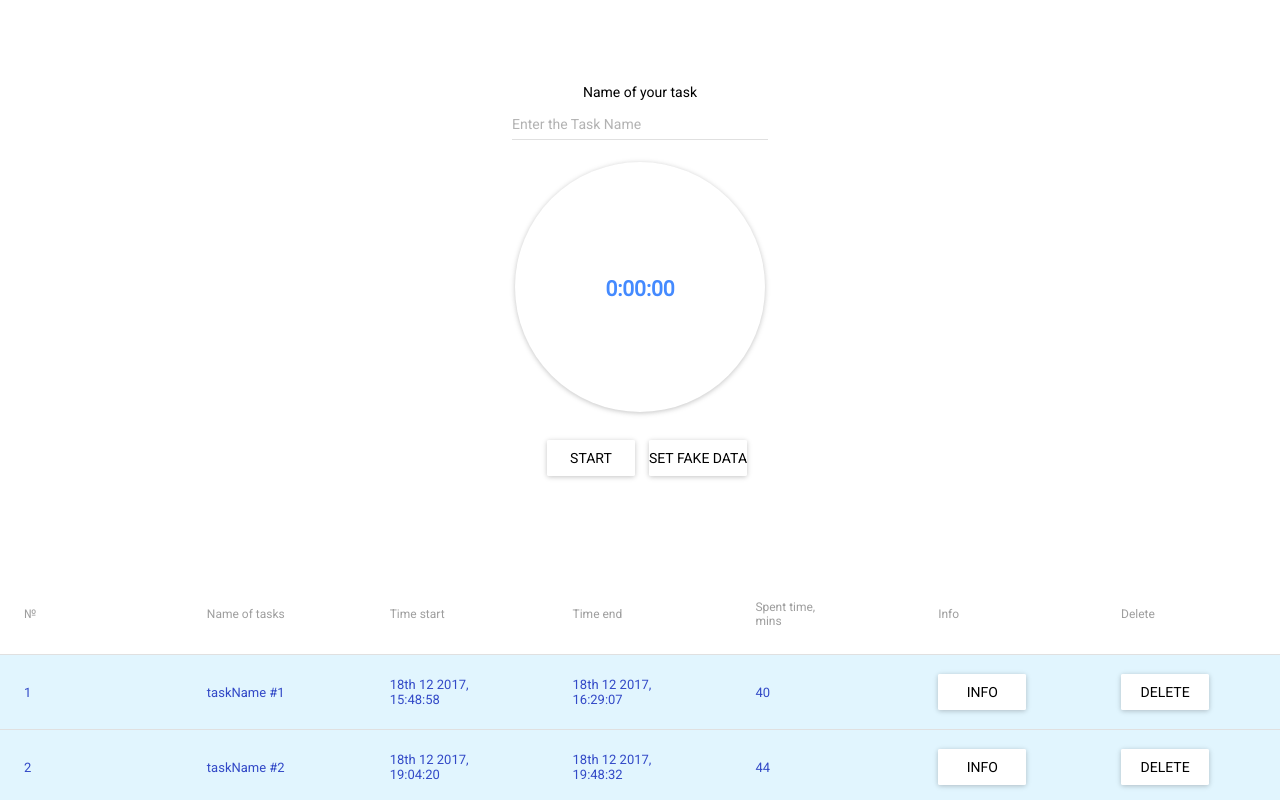
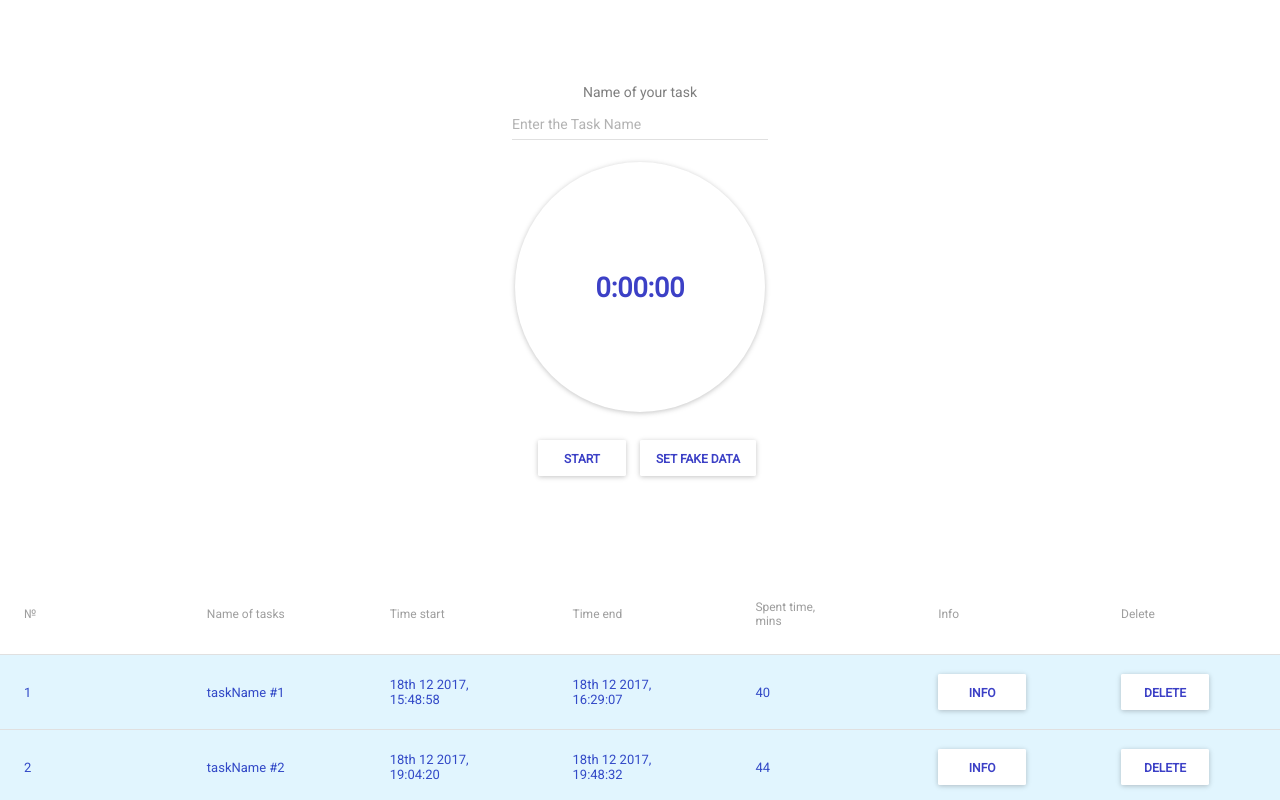
Before and after one commit to ti-tar/tasker, a React (Create React App) app: page / in a window 1280 px wide. Both pictures are taken after a click on the button "SET FAKE DATA". Shown: the top 800 px of the page. Built offline with nearby package versions, Linux system fonts and the light colour scheme.

Commit message:
material-ui + etc

```diff
--- a/package.json
+++ b/package.json
@@ -3,6 +3,7 @@
   "version": "0.1.0",
   "private": true,
   "dependencies": {
+    "dotenv": "^4.0.0",
     "material-ui": "^0.20.0",
     "moment": "^2.19.4",
     "react": "^16.2.0",
--- a/src/bro3Theme.js
+++ b/src/bro3Theme.js
@@ -1,19 +1,88 @@
-import {cyan500,cyan700,grey400} from 'material-ui/styles/colors';
+import spacing from 'material-ui/styles/spacing';
+import {
+    cyan500, cyan700, grey400,
+    pinkA200, grey100, grey300, grey500,
+    darkBlack, white,
+    fullBlack
+} from 'material-ui/styles/colors';
+
+import typography from 'material-ui/styles/typography';
+
+import { darken, fade } from 'material-ui/utils/colorManipulator';
+
 import getMuiTheme from 'material-ui/styles/getMuiTheme';
 
+/// -------
 
+export const currentTimeStyles = {
+    fontSize: `27px`,
+    fontStyle: 'normal',
+    color: '#3C40C6',
+    paddingTop: '110px'
+};
+
+export const paperStyles = {
+    display: 'block',
+    height: 250,
+    width: 250,
+    margin: `1em auto`,
+    textAlign: 'center',
+    zDepth: 1
+};
+
+export const taskNameStyles = {
+    color: '#7E7E7E'
+};
+
+export const taskInputStyles = {
+    color: '#3C40C6',
+};
+
+// -------
+
+
+// Общая тема
+//
 // http://www.material-ui.com/#/customization/themes
 
-const bro3Theme = getMuiTheme({
-    palette: {
-        primary1Color: cyan500,
-        primary2Color: cyan700,
-        primary3Color: grey400,
+const palette = {
+    primary1Color: cyan500,
+    primary2Color: cyan700,
+    primary3Color: grey400,
+    accent1Color: pinkA200,
+    accent2Color: grey100,
+    accent3Color: grey500,
+    textColor: '#3C40C6',
+    secondaryTextColor: fade(darkBlack, 0.54),
+    alternateTextColor: white,
+    canvasColor: white,
+    borderColor: grey300,
+    disabledColor: fade(darkBlack, 0.3),
+    pickerHeaderColor: cyan500,
+    clockCircleColor: fade(darkBlack, 0.07),
+    shadowColor: fullBlack,
+};
+
+const more = {
+    spacing: spacing,
+    //fontFamily: 'Roboto, sans-serif',
+    fontFamily: 'Verdana, sans-serif',
+    borderRadius: 2,
+    palette: palette,
+    raisedButton : {
+        color: palette.alternateTextColor,
+        textColor: palette.textColor,
+        primaryColor: palette.primary1Color,
+        primaryTextColor: palette.alternateTextColor,
+        secondaryColor: palette.accent1Color,
+        secondaryTextColor: palette.alternateTextColor,
+        disabledColor: darken(palette.alternateTextColor, 0.1),
+        disabledTextColor: fade(palette.textColor, 0.3),
+        fontSize: 12,
+        fontWeight: 'bold'
     },
-    appBar: {
-        height: 50,
-    },
-});
+};
 
+const bro3Theme = getMuiTheme(more);
 
 export default bro3Theme;
--- a/src/components/OpsComponent.js
+++ b/src/components/OpsComponent.js
@@ -8,25 +8,10 @@ import {
     saga_end_task,
     saga_set_fake_data
 } from '../actions/saga';
-import { pink500, blueA200 } from 'material-ui/styles/colors'
+import { pink500 } from 'material-ui/styles/colors'
 import { TextField , RaisedButton , Paper, Dialog, FlatButton } from "material-ui";
 
-
-const currentTimeStyle = {
-    fontSize: `21px`,
-    fontStyle: 'normal',
-    color: blueA200,
-    paddingTop: '115px'
-};
-
-const paperStyle = {
-    display: 'block',
-    height: 250,
-    width: 250,
-    margin: `1em auto`,
-    textAlign: 'center',
-    zDepth: 1
-};
+import { currentTimeStyles, paperStyles, taskNameStyles, taskInputStyles }  from '../bro3Theme';
 
 
 class OpsComponent extends React.Component {
@@ -136,16 +121,16 @@ class OpsComponent extends React.Component {
                 You've missed to fill the task name.
             </Dialog>
 
-            <p className="tack_title">Name of your task</p>
+            <p style={taskNameStyles} >Name of your task</p>
 
-            <TextField id="taskName" type="text" value={this.props.taskName} hintText="Enter the Task Name" onChange={(e)=>this.handleTaskNameChange(e)}  />
+            <TextField id="taskName" type="text" value={this.props.taskName} hintText="Enter the Task Name" onChange={(e)=>this.handleTaskNameChange(e)} inputStyle={taskInputStyles} />
 
-            <Paper circle={true} style={paperStyle}>
-                <h1 style={currentTimeStyle}>{this.showCurrentTime()}</h1>
+            <Paper circle={true} style={paperStyles}>
+                <h1 style={currentTimeStyles}>{this.showCurrentTime()}</h1>
             </Paper>
 
-            <RaisedButton style={{margin:'1em'}} onClick={ () => this.clockStatusToggle() }>{ this.props.status ? 'STOP' : 'START' }</RaisedButton>
-            <RaisedButton onClick={ () => this.props.onSetFakeData() }>SET FAKE DATA</RaisedButton>
+            <RaisedButton onClick={ () => this.clockStatusToggle() } label={ this.props.status ? 'STOP' : 'START' } style={{margin: '1em'}} />
+            <RaisedButton onClick={ () => this.props.onSetFakeData() } label="SET FAKE DATA" />
 
         </section>;
     }
--- a/src/components/TableComponent.js
+++ b/src/components/TableComponent.js
@@ -45,10 +45,12 @@ class TableComponent extends React.Component {
                                 </TableRowColumn>
                                 <TableRowColumn>{ tr.endTime ? parseInt((tr.endTime - tr.startTime) / 60000, 10)  : ""}</TableRowColumn>
                                 <TableRowColumn>
-                                    <Link to={{ pathname: '/info/' + tr.id }}><RaisedButton>INFO</RaisedButton></Link>
+                                    <Link to={{ pathname: '/info/' + tr.id }}>
+                                        <RaisedButton label='INFO' />
+                                    </Link>
                                 </TableRowColumn>
                                 <TableRowColumn>
-                                    <RaisedButton onClick={ () => this.props.taskDelete(tr.id) }>DELETE</RaisedButton>
+                                    <RaisedButton onClick={ () => this.props.taskDelete(tr.id) } label='DELETE' />
                                 </TableRowColumn>
                             </TableRow>}
                         )
--- a/src/config.js
+++ b/src/config.js
@@ -1,7 +1,7 @@
 export default {
     localStorageKey: "blablablatasks",
     locale: 'ua',
-    debug: true,
+    debug: process.env.REACT_APP_DEBUG === 'true' ? true : false,
     faker: {
         taskCompletionTime: {
             min : 20,
--- a/src/containers/InfoContainer.js
+++ b/src/containers/InfoContainer.js
@@ -8,7 +8,9 @@ export default (props) => {
     return <div>
         <header>
             <nav>
-                <Link to="/"><RaisedButton label='Index page' /></Link>
+                <Link to="/">
+                    <RaisedButton label='Index page' />
+                </Link>
             </nav>
         </header>
         <section>
--- a/src/index.js
+++ b/src/index.js
@@ -38,6 +38,7 @@ let store = createStore(
     window.devToolsExtension && window.devToolsExtension(),
 );
 
+config.debug && console.log(config);
 config.debug && console.log(initialState);
 
 sagaMiddleware.run(watchLocalStorage);
```
Also changed, not shown: 2 other files (tests, documents, lock files or other folders).
